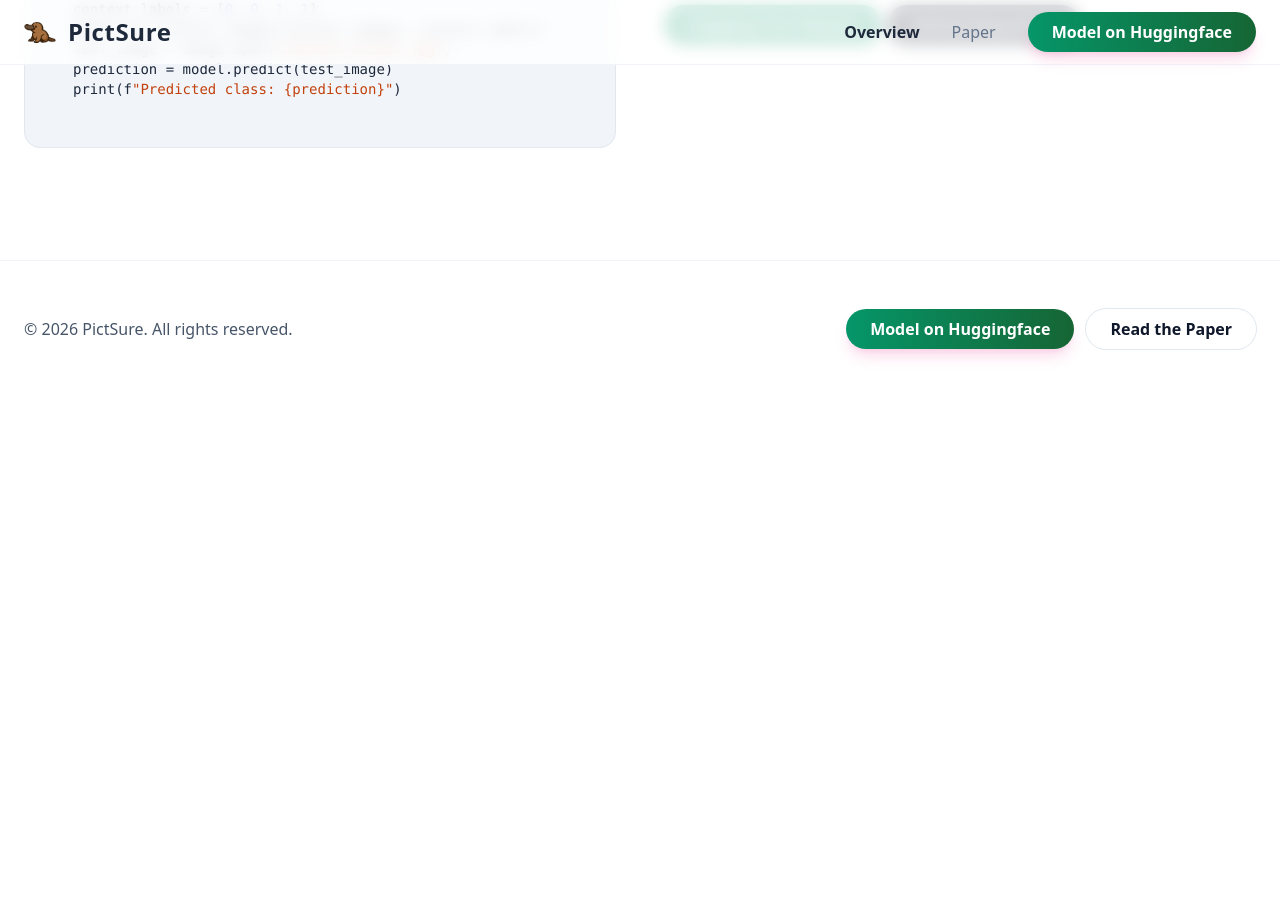
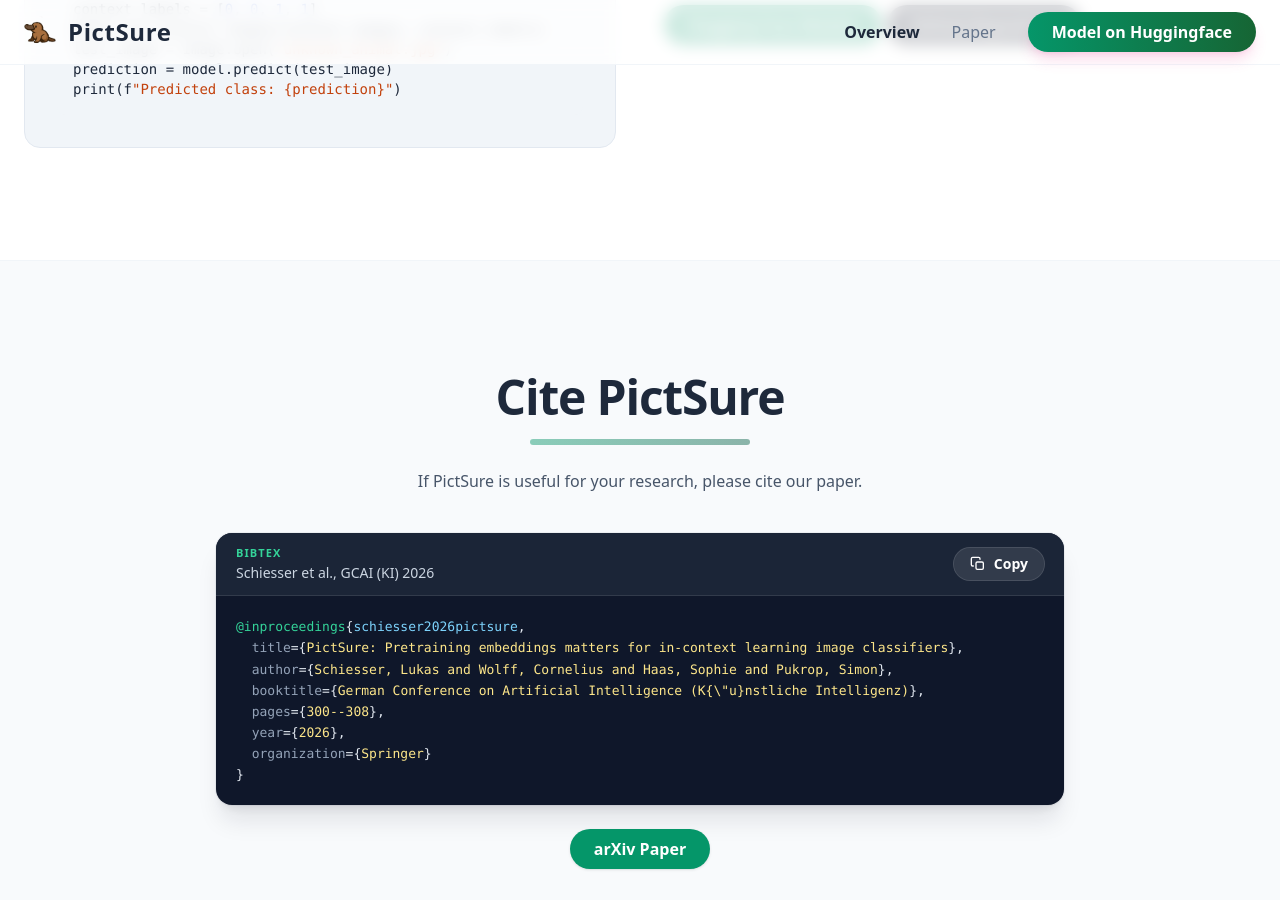
Before and after one commit to PictSure/pictsure.github.io, a Jekyll site: the page built from index.html, in a window 1280 px wide and 900 px high, scrolled down 2882 px. Built offline with Jekyll 4.4.1, drawn with Linux system fonts in a browser that asks for light colours; nearby versions of some CDN libraries; comment, search, counter and statistics services are not loaded; before the commit the page ends 3279 px from its top, so only the background shows below that.

Commit message:
Add citation section with BibTeX copy button
Introduces a new "Cite PictSure" section on the homepage with a styled BibTeX entry and arXiv link for the 2026 paper. Adds generic clipboard-copy behavior in `assets/js/site.js` for elements using `data-copy-target`, including temporary "Copied!" feedback on the button label.

```diff
--- a/_layouts/home.html
+++ b/_layouts/home.html
@@ -187,5 +187,49 @@ print(f<span class="text-orange-700">"Predicted class: {prediction}"</span>)
   </div>
 </section>
 
+<!-- ===== Citation ===== -->
+<section id="cite" class="py-20 md:py-28 bg-slate-50 border-t border-slate-100">
+  <div class="max-w-4xl mx-auto px-6">
+    <h2 class="text-center text-5xl font-extrabold tracking-tight">Cite PictSure</h2>
+    <div class="title-underline"></div>
+    <p class="mt-6 text-center text-slate-600">
+      If PictSure is useful for your research, please cite our paper.
+    </p>
+
+    <figure class="mt-10 rounded-2xl overflow-hidden bg-slate-900 shadow-xl shadow-slate-900/10 ring-1 ring-slate-900/5">
+      <figcaption class="flex items-center justify-between gap-4 px-5 py-3 bg-slate-800/80 border-b border-white/10">
+        <div class="min-w-0">
+          <p class="text-[11px] uppercase tracking-widest font-semibold text-emerald-400">BibTeX</p>
+          <p class="mt-0.5 text-sm text-slate-300 truncate">Schiesser et&nbsp;al., GCAI (KI)&nbsp;2026</p>
+        </div>
+        <button type="button" class="bibtex-copy shrink-0 inline-flex items-center gap-2 rounded-full bg-white/10 hover:bg-white/20 ring-1 ring-white/20 text-white text-sm font-semibold px-4 py-1.5 transition"
+          data-copy-target="bibtex-pictsure" aria-label="Copy BibTeX citation">
+          <svg class="h-4 w-4" viewBox="0 0 24 24" fill="none" stroke="currentColor" stroke-width="2"
+            stroke-linecap="round" stroke-linejoin="round" aria-hidden="true">
+            <rect x="9" y="9" width="11" height="11" rx="2"></rect>
+            <path d="M5 15H4a2 2 0 0 1-2-2V4a2 2 0 0 1 2-2h9a2 2 0 0 1 2 2v1"></path>
+          </svg>
+          <span class="bibtex-copy-label">Copy</span>
+        </button>
+      </figcaption>
+      <pre class="overflow-x-auto px-5 py-5 text-[13px] leading-relaxed text-slate-200"><code id="bibtex-pictsure" class="font-mono">{% raw %}<span class="text-emerald-400">@inproceedings</span>{<span class="text-sky-300">schiesser2026pictsure</span>,
+  <span class="text-slate-400">title</span>={<span class="text-amber-200">PictSure: Pretraining embeddings matters for in-context learning image classifiers</span>},
+  <span class="text-slate-400">author</span>={<span class="text-amber-200">Schiesser, Lukas and Wolff, Cornelius and Haas, Sophie and Pukrop, Simon</span>},
+  <span class="text-slate-400">booktitle</span>={<span class="text-amber-200">German Conference on Artificial Intelligence (K{\"u}nstliche Intelligenz)</span>},
+  <span class="text-slate-400">pages</span>={<span class="text-amber-200">300--308</span>},
+  <span class="text-slate-400">year</span>={<span class="text-amber-200">2026</span>},
+  <span class="text-slate-400">organization</span>={<span class="text-amber-200">Springer</span>}
+}{% endraw %}</code></pre>
+    </figure>
+
+    <div class="mt-6 flex flex-wrap justify-center gap-4">
+      <a href="https://arxiv.org/abs/2506.14842" target="_blank" rel="noopener"
+        class="inline-flex items-center rounded-full bg-emerald-600 text-white px-6 py-2 font-semibold shadow hover:bg-emerald-700 transition">
+        arXiv Paper
+      </a>
+    </div>
+  </div>
+</section>
+
 <!-- ===== The rest of your homepage content (Models & Results, Resources, Footer) ===== -->
 {{ content }} <!-- we’ll keep the remaining sections inline to keep this file short -->
--- a/assets/js/site.js
+++ b/assets/js/site.js
@@ -55,6 +55,21 @@
     wrap.appendChild(table);
   });
 
+  // Copy button for standalone snippets (e.g. the BibTeX block on the home
+  // page). The button points at its <code> element via data-copy-target.
+  document.querySelectorAll('[data-copy-target]').forEach(btn => {
+    const target = document.getElementById(btn.getAttribute('data-copy-target'));
+    if (!target) return;
+    const label = btn.querySelector('.bibtex-copy-label') || btn;
+    const original = label.textContent;
+    btn.addEventListener('click', () => {
+      navigator.clipboard.writeText(target.innerText).then(() => {
+        label.textContent = 'Copied!';
+        setTimeout(() => { label.textContent = original; }, 2000);
+      });
+    });
+  });
+
   // Horizontal scroller buttons on home
   const scroller = document.getElementById('cards');
   const prev = document.getElementById('prevBtn');
```
